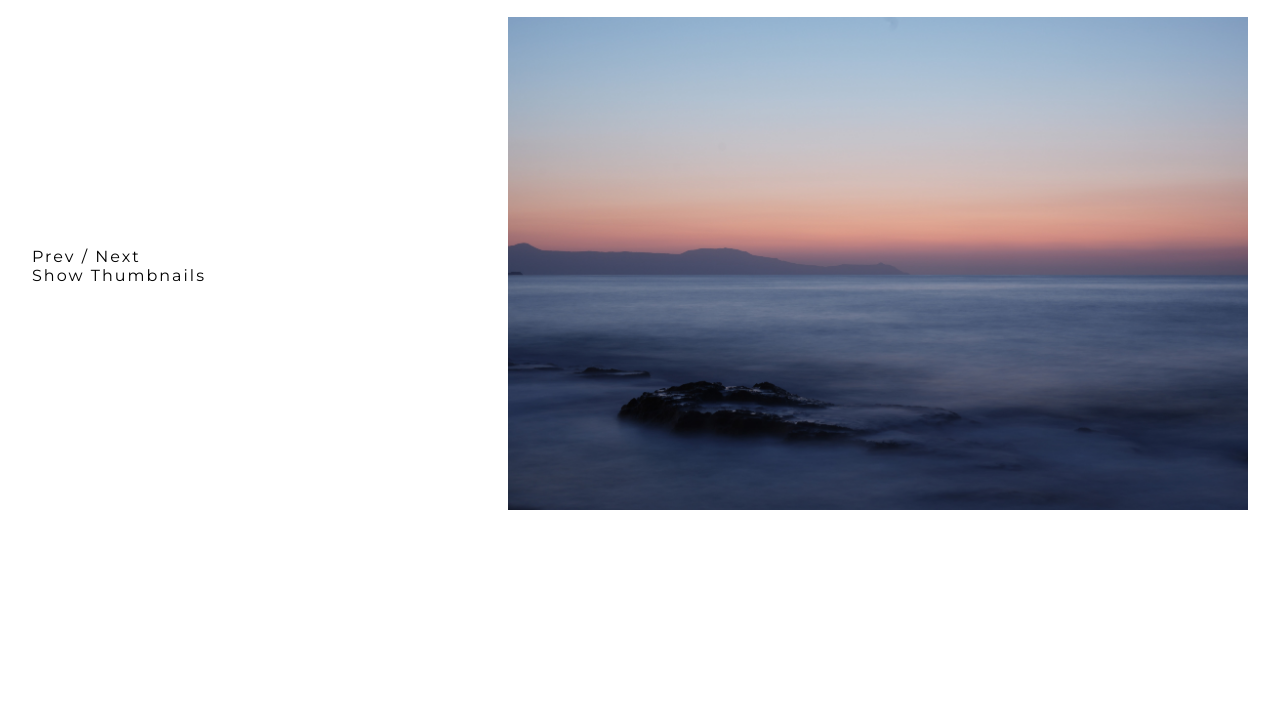
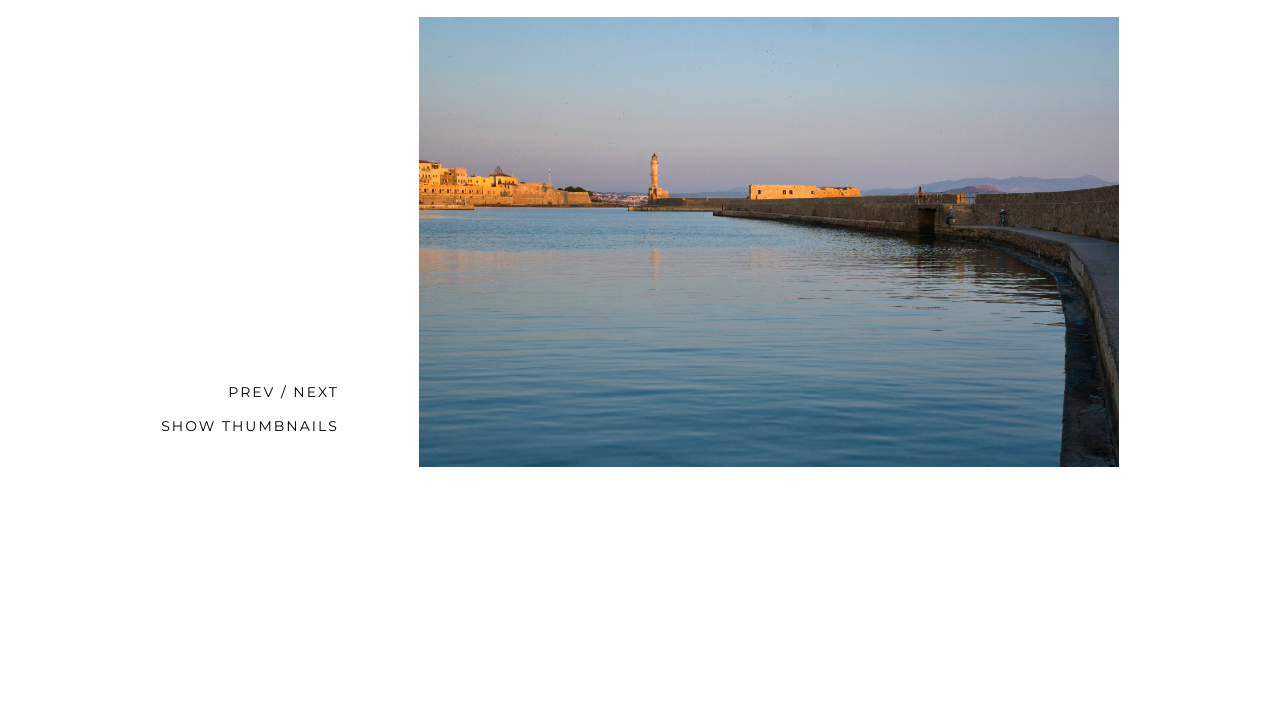
Before and after one commit to chrisS-88/CS-Creative, a plain HTML site: page index.html in a window 1280 px wide. Shown: the part 83-800 px from the top of the page. Drawn offline with Linux system fonts and the light colour scheme.

Commit message:
carousel styling and logic done for next/prev buttons

```diff
--- a/index.html
+++ b/index.html
@@ -26,17 +26,19 @@
     <section class="photo-feature">
       <div class="carousel-control">
         <div class="next-prev-btns">
-          <span class="control prev-slide">Prev</span>
+          <span class="control" id="prev">Prev</span>
           <span>/</span>
-          <span class="control next-slide">Next</span>
+          <span class="control" id="next">Next</span>
         </div>
-        <div class="show-thumbnails">
+        <div class="control show-thumbnails">
           <span>Show Thumbnails</span>
         </div>
       </div>
-      <div class="image-carousel container-md">
-        <img src="./imgs/sunset-1.jpg" alt="Ocean sunset" />
+      <div id="carousel-view" class="carousel container-md">
+        <!-- <img src="./imgs/gallery_1.jpg" id="main-img" alt="Gallery Image" class="carousel-img active" /> -->
       </div>
+      <div id="grid-view" class="grid" style="display: none"></div>
     </section>
+    <script src="./script.js"></script>
   </body>
 </html>
--- a/script.js
+++ b/script.js
@@ -1,3 +1,52 @@
-* {
+document.addEventListener("DOMContentLoaded", () => {
+  // GALLERY SECTION - CAROUSEL AND GRID LOGIC
+  const galleryImages = [
+    "./imgs/gallery_1.jpg",
+    "./imgs/gallery_2.jpg",
+    "./imgs/gallery_3.jpg",
+    "./imgs/gallery_4.jpg",
+    "./imgs/gallery_5.jpg",
+    "./imgs/gallery_6.jpg",
+    "./imgs/gallery_7.jpg",
+    "./imgs/gallery_8.jpg",
+    "./imgs/gallery_9.jpg",
+  ];
 
-}
+  let currentIndex = 0;
+
+  const carouselView = document.getElementById("carousel-view");
+
+  // LOOP TO ADD IMGS AND CLASS DYNAMICALLY
+  galleryImages.forEach((src, i) => {
+    const img = document.createElement("img");
+    img.src = src;
+    img.classList.add("carousel-img");
+    if (i === currentIndex) {
+      img.classList.add("active");
+    }
+    carouselView.appendChild(img);
+  });
+
+  // UPDATE AND TOGGLE ACTIVE CLASS FOR TRANSITION EFFECT
+  const updateCarousel = () => {
+    const allImgs = document.querySelectorAll(".carousel-img");
+    allImgs.forEach((img, i) => {
+      img.classList.toggle("active", i === currentIndex);
+    });
+  };
+
+  // NEXT/PREV IMG- % IS CLEVER TRICK TO HAVE IMG CYCLE BACK TO START
+  const nextImg = () => {
+    currentIndex = (currentIndex + 1) % galleryImages.length;
+    updateCarousel();
+  };
+
+  const prevImg = () => {
+    currentIndex = (currentIndex - 1 + galleryImages.length) % galleryImages.length;
+    updateCarousel();
+  };
+
+  // EVENT LISTENERS
+  document.getElementById("next").addEventListener("click", nextImg);
+  document.getElementById("prev").addEventListener("click", prevImg);
+});
--- a/style.css
+++ b/style.css
@@ -1,6 +1,7 @@
 :root {
+  --txt-xsm: 14px;
   --txt-sm: 18px;
-  --txt-md: 24px;
+  --txt-md: 22px;
   --txt-lg: 30px;
 }
 
@@ -12,6 +13,7 @@
 
 body {
   font-family: "Montserrat", sans-serif;
+  font-size: var(--txt-sm);
   letter-spacing: 2px;
 }
 
@@ -55,22 +57,49 @@ h2 {
   display: flex;
   align-items: center;
   gap: 2rem;
+  font-size: var(--txt-xsm);
 }
 
 /* PHOTO CAROUSEL */
 
 .photo-feature {
   display: flex;
-  align-items: center;
-  justify-content: space-between;
+  justify-content: center;
+  align-items: end;
+  gap: 5rem;
   margin: 0 2rem;
+}
+
+.control {
+  cursor: pointer;
 }
 
 .photo-feature .carousel-control {
   display: flex;
   flex-direction: column;
+  align-items: end;
+  margin-bottom: 2rem;
+  gap: 1rem;
+  text-transform: uppercase;
+  font-size: var(--txt-xsm);
 }
 
-.photo-feature img {
+.carousel {
+  position: relative;
+  width: 700px;
+  height: 450px;
+  overflow: hidden;
+}
+
+.carousel-img {
+  position: absolute;
   width: 100%;
+  height: 100%;
+  object-fit: cover;
+  opacity: 0;
+  transition: opacity 0.5s ease;
 }
+
+.carousel-img.active {
+  opacity: 1;
+}
```
Also changed, not shown: imgs/gallery_1.jpg (added), imgs/gallery_2.jpg (added), imgs/gallery_3.jpg (renamed from imgs/sunset-1.jpg), imgs/gallery_4.jpg (added), imgs/gallery_6.jpg (added), imgs/gallery_7.jpg (added), 4 other files.
